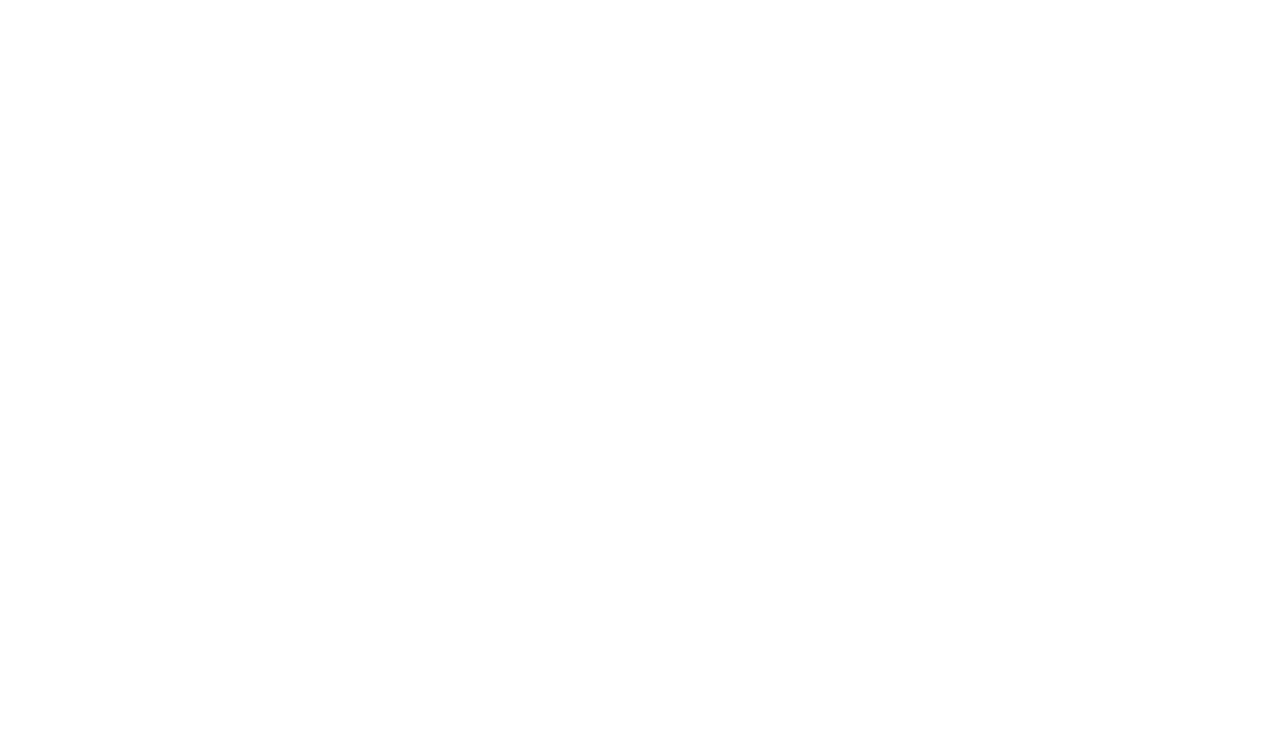
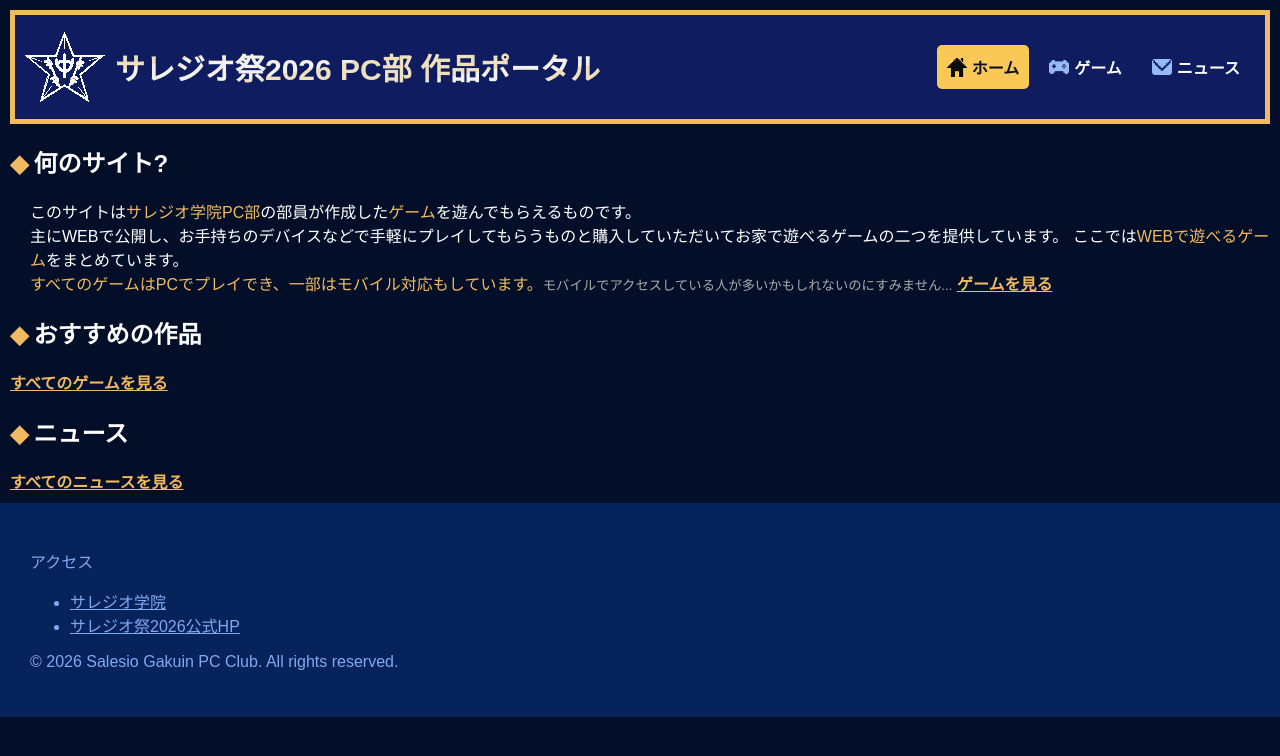
Before and after one commit to xc-studio/salesio-pc2026, a plain HTML site: page index.html in a window 1280 px wide. Drawn offline with Linux system fonts and the light colour scheme; a web font is replaced by a local one.

Commit message:
feat: add site basis

```diff
--- /dev/null
+++ b/data/news.json
@@ -0,0 +1 @@
+[{}]
--- a/index.html
+++ b/index.html
@@ -2,16 +2,81 @@
 <html>
     <head>
         <meta charset="utf-8" />
-        <title>hello</title>
-        <link rel="stylesheet" href="./src/style.css" />
-        <script src="./src/script.js"></script>
+        <title>サレジオ祭2026 PC部 作品ポータル</title>
+
+        <link rel="preload" href="/assets/logo.png" as="image" />
+        <link rel="prefetch" href="/assets/home-not-selected.png" as="image" />
+        <link rel="prefetch" href="/assets/home-selected.png" as="image" />
+        <link rel="prefetch" href="/assets/game-not-selected.png" as="image" />
+        <link rel="prefetch" href="/assets/game-selected.png" as="image" />
+        <link rel="prefetch" href="/assets/news-not-selected.png" as="image" />
+        <link rel="prefetch" href="/assets/news-selected.png" as="image" />
+
+        <link rel="preconnect" href="https://fonts.googleapis.com" />
+        <link rel="preconnect" href="https://fonts.gstatic.com" crossorigin />
+        <link href="https://fonts.googleapis.com/css2?family=DotGothic16&display=swap" rel="stylesheet" />
+        <link rel="stylesheet" href="/src/style.css" />
+        <script src="/src/script.js"></script>
     </head>
     <body>
-        <header></header>
         <div id="container">
-            <main></main>
-            <aside></aside>
+            <header>
+                <div class="title">
+                    <img src="/assets/logo.png" class="logo" />
+                    <h1 class="golden-text">サレジオ祭2026 PC部 作品ポータル</h1>
+                </div>
+                <nav class="navigator">
+                    <a href="/" class="nav-item selected">
+                        <div class="icon home"></div>
+                        ホーム
+                    </a>
+                    <a href="/games/" class="nav-item">
+                        <div class="icon game"></div>
+                        ゲーム
+                    </a>
+                    <a href="/news/" class="nav-item">
+                        <div class="icon news"></div>
+                        ニュース
+                    </a>
+                </nav>
+            </header>
+            <div id="main-box">
+                <main>
+                    <h2 class="headline">何のサイト?</h2>
+                    <div class="section about-this-page">
+                        <p>
+                            このサイトは<strong class="coloring">サレジオ学院PC部</strong>の部員が作成した<strong
+                                class="coloring"
+                                >ゲーム</strong
+                            >を遊んでもらえるものです。<br />
+                            主にWEBで公開し、お手持ちのデバイスなどで手軽にプレイしてもらうものと購入していただいてお家で遊べるゲームの二つを提供しています。
+                            ここでは<strong class="coloring">WEBで遊べるゲーム</strong>をまとめています。<br />
+                            <strong class="coloring"
+                                >すべてのゲームはPCでプレイでき、一部はモバイル対応もしています。</strong
+                            ><small>モバイルでアクセスしている人が多いかもしれないのにすみません...</small>
+                            <a href="/games/">ゲームを見る</a>
+                        </p>
+                    </div>
+                    <h2 class="headline">おすすめの作品</h2>
+                    <div class="section recommend-games">
+                        <!-- JSで動的差し込み -->
+                    </div>
+                    <a href="/games/">すべてのゲームを見る</a>
+                    <h2 class="headline">ニュース</h2>
+                    <div class="section news-container">
+                        <!-- JSで動的差し込み -->
+                    </div>
+                    <a href="/news/">すべてのニュースを見る</a>
+                </main>
+            </div>
         </div>
-        <footer></footer>
+        <footer>
+            <p>アクセス</p>
+            <ul>
+                <li><a href="https://salesio-gakuin.ed.jp/">サレジオ学院</a></li>
+                <li><a href="https://salesio-festa.com/">サレジオ祭2026公式HP</a></li>
+            </ul>
+            <p>&copy; 2026 Salesio Gakuin PC Club. All rights reserved.</p>
+        </footer>
     </body>
 </html>
--- a/src/script.js
+++ b/src/script.js
@@ -21,7 +21,7 @@
     }
 }
 
-async function getGameData(path = "/src/data.json") {
+async function getGameData(path = "/data/game-data.json") {
     try {
         const res = await fetch(path);
         if (!res.ok) throw new Error("Server error");
--- a/src/style.css
+++ b/src/style.css
@@ -0,0 +1,176 @@
+body {
+    background-color: #030f28;
+    padding: 0;
+    margin: 0;
+    color: white;
+    font-family: "DotGothic16", sans-serif;
+}
+
+#container {
+    width: 100%;
+    padding: 10px;
+    box-sizing: border-box;
+}
+
+/* header */
+header {
+    width: 100%;
+    margin: 0px;
+    box-sizing: border-box;
+    border: solid 5px #f1ba61;
+    background-color: #0f1d60;
+    display: flex;
+    flex-wrap: wrap;
+    gap: 10px;
+    justify-content: space-between;
+    align-items: center;
+    padding: 5px;
+}
+
+.title {
+    display: flex;
+    flex-wrap: wrap;
+    gap: 10px;
+    justify-content: space-between;
+    align-items: center;
+    padding: 5px;
+}
+
+.golden-text {
+    font-family: "DotGothic16", sans-serif;
+    font-size: 30px;
+    font-weight: bold;
+    width: auto;
+    display: inline;
+    /* 金色のベースカラーの間に、斜め（135deg）の白い光を挟む */
+    background: linear-gradient(
+        170deg,
+        #eedfbe 0%,
+        #eedfbe 20%,
+        #f3f1ec 20%,
+        #f3f1ec 45%,
+        #eedfbe 45%,
+        #eedfbe 70%,
+        #f3f1ec 70%,
+        #f3f1ec 80%,
+        #eedfbe 80%,
+        #eedfbe 100%
+    );
+    /* 文字の形に背景をクリッピング */
+    -webkit-background-clip: text;
+    -webkit-text-fill-color: transparent;
+    background-clip: text;
+
+    text-align: center;
+}
+
+.navigator {
+    width: auto;
+    white-space: nowrap;
+    display: flex;
+    gap: 10px;
+    justify-content: center;
+    align-items: center;
+    padding: 10px;
+}
+
+.nav-item {
+    background: transparent;
+    width: auto;
+    height: auto;
+    color: #ffffff;
+    border-radius: 5px;
+    padding: 10px;
+    font-weight: bold;
+    text-decoration: none;
+    display: flex;
+    align-items: center;
+    justify-content: center;
+    gap: 5px;
+    cursor: pointer;
+}
+
+.nav-item.selected {
+    background: #fac856;
+    color: #0b0e1a;
+}
+
+.icon {
+    width: 20px;
+    height: 20px;
+    display: inline-block;
+    background-position: center;
+    background-repeat: no-repeat;
+    background-size: contain;
+}
+
+.icon.home {
+    background-image: url("/assets/home-not-selected.png");
+}
+
+.nav-item.selected .icon.home {
+    background-image: url("/assets/home-selected.png");
+}
+
+.icon.game {
+    background-image: url("/assets/game-not-selected.png");
+}
+
+.nav-item.selected .icon.game {
+    background-image: url("/assets/game-selected.png");
+}
+
+.icon.news {
+    background-image: url("/assets/news-not-selected.png");
+}
+
+.nav-item.selected .icon.news {
+    background-image: url("/assets/news-selected.png");
+}
+
+/* footer */
+footer {
+    font-family: "DotGothic16", sans-serif;
+    padding: 30px;
+    background-color: #07235c;
+    color: #84a7f0;
+}
+
+footer a {
+    text-decoration: underline;
+    color: #84a7f0;
+}
+
+/* content (home) */
+.headline {
+    width: 100%;
+    height: auto;
+    font-family: "DotGothic16", sans-serif;
+    color: white;
+}
+
+.headline::before {
+    content: "◆";
+    margin-right: 5px;
+    color: #f1ba61;
+}
+
+.section {
+    padding-left: 20px;
+}
+
+strong.coloring {
+    color: #f1ba61;
+    font-weight: normal;
+}
+
+small {
+    color: #aaaaaa;
+}
+
+#main-box a {
+    text-decoration: underline;
+    color: #f1ba61;
+    font-weight: bold;
+    font-size: 16px;
+}
```
Also changed, not shown: games/index.html (added, +50 -0 lines), news/index.html (added, +50 -0 lines), assets/game-not-selected.png (added), assets/game-selected.png (added), assets/home-not-selected.png (added), assets/home-selected.png (added), assets/logo.png (added), assets/news-not-selected.png (added), assets/news-selected.png (added), data/game-data.json (renamed from src/data.json).
